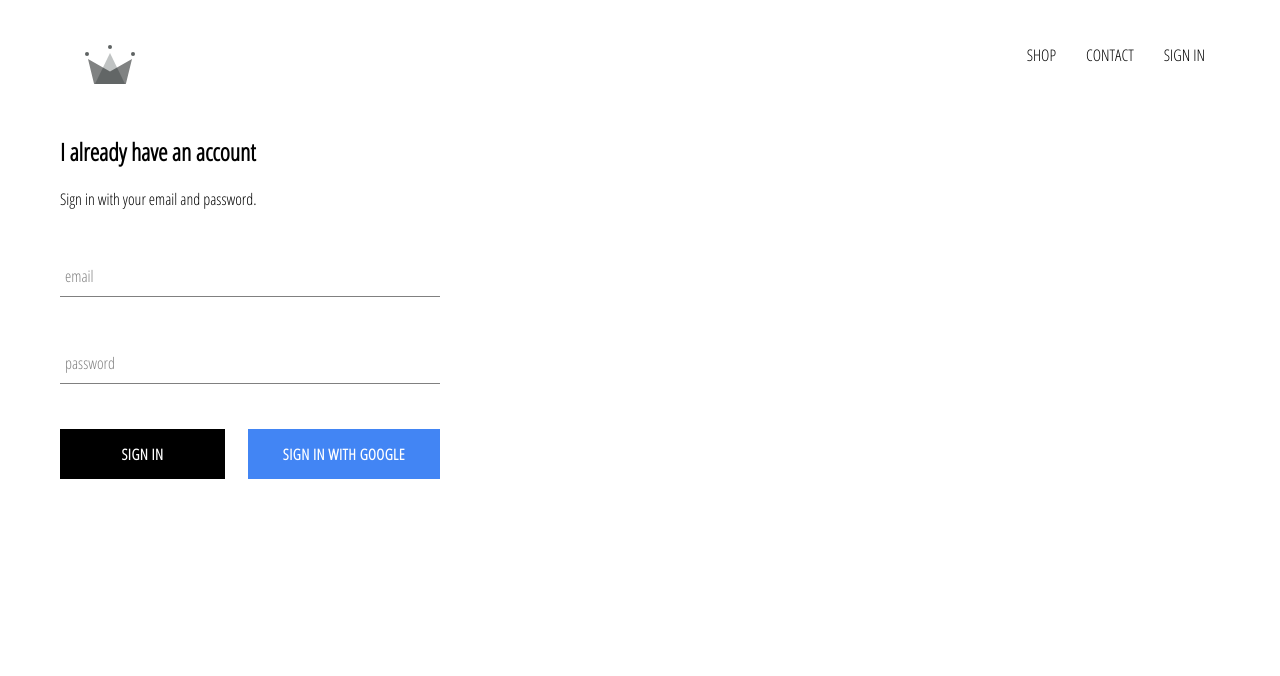
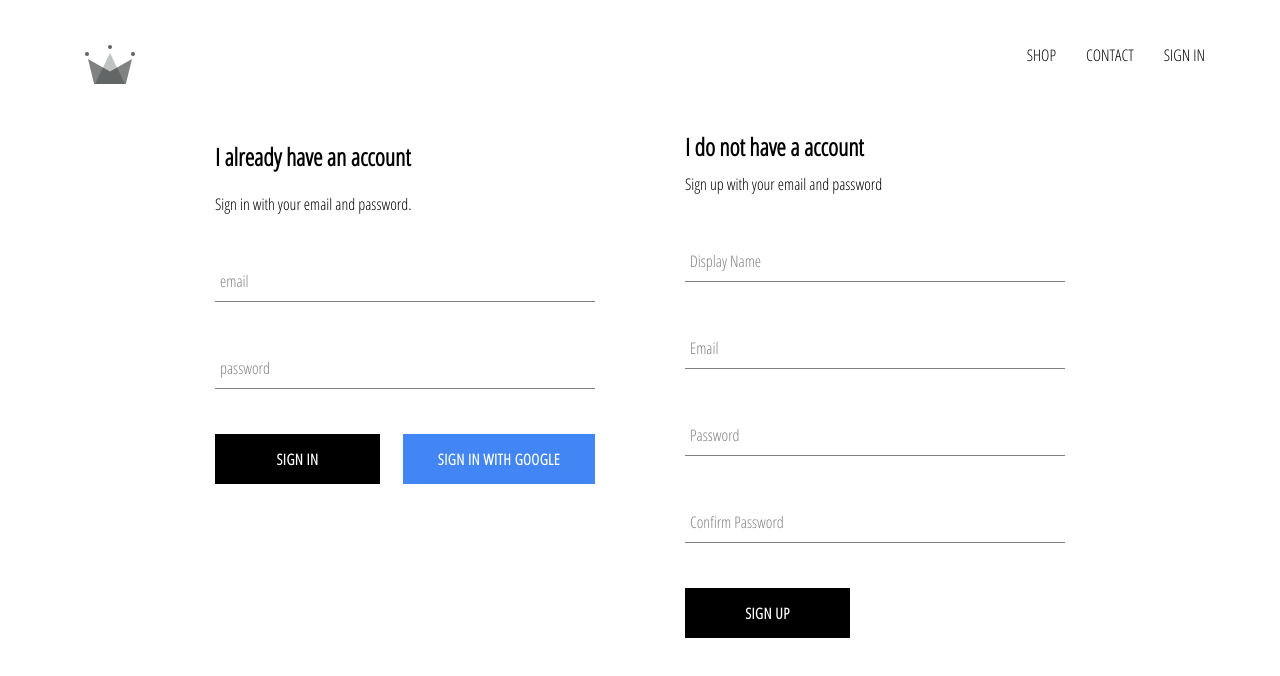
Before and after one commit to ManaliMandani/crwn-clothing, a React (Create React App) app: page /signin in a window 1280 px wide. Shown: the top 676 px of the page. Built offline with nearby package versions, Linux system fonts and the light colour scheme; no server answers.

Commit message:
finishing sign in handleSubmit method

```diff
--- a/src/App.js
+++ b/src/App.js
@@ -12,7 +12,7 @@
 
 import Header from './components/header/header.component';
 
-import { auth } from './firebase/firebase.utils';
+import { auth, createUserProfileDocument } from './firebase/firebase.utils';
 
 class App extends React.Component {
   constructor(){
@@ -26,10 +26,21 @@
   unsubscribeFromAuth = null;
 
   componentDidMount() {
-    this.unsubscribeFromAuth = auth.onAuthStateChanged(user => {
-      this.setState({ currentUser: user });
+    this.unsubscribeFromAuth = auth.onAuthStateChanged(async userAuth => {
+      if(userAuth) {
+        const userRef = await createUserProfileDocument(userAuth);
 
-      console.log(user);
+        userRef.onSnapshot(snapShot => {
+          this.setState({
+            currentUser: {
+              id: snapShot.id,
+              ...snapShot.data()
+            }
+          });
+        });
+      }
+
+      this.setState({currentUser: userAuth});
     });
   }
 
--- a/src/components/sign-in/sign-in.component.jsx
+++ b/src/components/sign-in/sign-in.component.jsx
@@ -4,7 +4,7 @@
 
 import CustomButton from '../custom-button/custom-button.component';
 
-import { signInWithGoogle } from '../../firebase/firebase.utils.js';
+import { auth, signInWithGoogle } from '../../firebase/firebase.utils.js';
 
 import './sign-in.styles.scss';
 
@@ -18,10 +18,18 @@
         };
     }
 
-    handleSubmit = event => {
+    handleSubmit = async event => {
         event.preventDefault();
 
-        this.setState({ email: '', password: ''});
+        const { email, password } = this.state;
+
+        try {
+            await auth.signInWithEmailAndPassword(email, password);
+            this.setState({ email: '', password: ''});
+
+        }catch(error) {
+            console.log(error);
+        }
     };
 
     handleChange = event => {
@@ -48,7 +56,7 @@
                     <FormInput
                         name='password'
                         type='password'
-                        value={this.state.email}
+                        value={this.state.password}
                         handleChange= {this.handleChange}
                         label='password'
                         required
--- /dev/null
+++ b/src/components/sign-up/sign-up.component.jsx
@@ -0,0 +1,115 @@
+import React from 'react';
+
+import FormInput from '../form-input/form-input.component';
+
+import CustomButton from '../custom-button/custom-button.component';
+
+import { auth, createUserProfileDocument } from '../../firebase/firebase.utils';
+
+import './sign-up.styles.scss';
+
+class SignUp extends React.Component {
+    constructor() {
+        super();
+
+        this.state = {
+            displayName: '',
+            email: '',
+            password: '',
+            confirmPassword: ''
+        };
+    }
+
+    handleSubmit = async event => {
+        event.preventDefault();
+
+        const{ displayName, email, password, confirmPassword } = this.state;
+
+        if(password != confirmPassword) {
+            alert("passwords don't match");
+            return;
+        }
+
+        try {
+            const{ user } = await auth.createUserWithEmailAndPassword(
+                email,
+                password
+            );
+
+            await createUserProfileDocument(user, { displayName });
+
+            this.state({
+                displayName: '',
+                email: '',
+                password: '',
+                confirmPassword: ''
+            });
+
+        }catch (error) {
+
+            console.error(error);
+
+        }
+    };
+
+    handleChange = event => {
+        const {name, value } = event.target;
+
+        this.setState({ [name]: value });
+    };
+
+    render() {
+        const{ displayName, email, password, confirmPassword } = this.state;
+        return(
+            <div className='sign-up'>
+                <h2 className='title'>I do not have a account</h2>
+                <span>Sign up with your email and password</span>
+
+                <form className='sign-up-form' onSubmit={this.handleSubmit}>
+                    <FormInput
+                        type='text'
+                        name='displayName'
+                        value={displayName}
+                        onChange={this.handleChange}
+                        label='Display Name'
+                        required
+                    />
+
+
+                    <FormInput
+                        type='email'
+                        name='email'
+                        value={email}
+                        onChange={this.handleChange}
+                        label='Email'
+                        required
+                    />
+
+
+                    <FormInput
+                        type='password'
+                        name='password'
+                        value={password}
+                        onChange={this.handleChange}
+                        label='Password'
+                        required
+                    />
+
+
+                    <FormInput
+                        type='password'
+                        name='confirmPassword'
+                        value={confirmPassword}
+                        onChange={this.handleChange}
+                        label='Confirm Password'
+                        required
+                    />
+                <CustomButton type='submit'>SIGN UP</CustomButton>
+
+                </form>
+            </div>
+        );
+    }
+}
+
+export default SignUp;
--- /dev/null
+++ b/src/components/sign-up/sign-up.styles.scss
@@ -0,0 +1,9 @@
+.sign-up {
+    display: flex;
+    flex-direction: column;
+    width: 380px;
+
+    .title {
+        margin: 10px 0;
+    }
+}
--- a/src/firebase/firebase.utils.js
+++ b/src/firebase/firebase.utils.js
@@ -15,6 +15,32 @@
     measurementId: "G-47EXXZG174"
   };
 
+  export const createUserProfileDocument = async (userAuth, additionalData) => {
+    if(!userAuth) return;
+
+    const userRef = firestore.doc(`users/${userAuth.uid}`);
+
+    const snapShot = await userRef.get();
+
+    if(!snapShot.exists) {
+      const {displayName, email} = userAuth;
+
+      const createdAt = new Date();
+
+      try {
+        await userRef.set({
+          displayName,
+          email,
+          createdAt,
+          ...additionalData
+        });
+      } catch (error){
+          console.log('error creating user', error.message);
+      }
+    }
+    return userRef;
+  };
+
   firebase.initializeApp(config);
 
   export const auth = firebase.auth();
--- a/src/pages/sign-in-and-sign-up/sign-in-and-sign-up.component.jsx
+++ b/src/pages/sign-in-and-sign-up/sign-in-and-sign-up.component.jsx
@@ -1,12 +1,15 @@
 import React from 'react';
 
 import SignIn from '../../components/sign-in/sign-in.component';
+
+import SignUp from '../../components/sign-up/sign-up.component';
 
 import './sign-in-and-sign-up.styles.scss';
 
 const SignInAndSignUpPage = () => (
     <div className='sign-in-and-sign-up'>
         <SignIn />
+        <SignUp />
     </div>
 );
 
--- a/src/pages/sign-in-and-sign-up/sign-in-and-sign-up.styles.scss
+++ b/src/pages/sign-in-and-sign-up/sign-in-and-sign-up.styles.scss
@@ -0,0 +1,6 @@
+.sign-in-and-sign-up {
+    width: 850px;
+    display: flex;
+    justify-content: space-between;
+    margin: 30px auto;
+  }
```
Also changed, not shown: src/test.js (added, +11 -0 lines).
